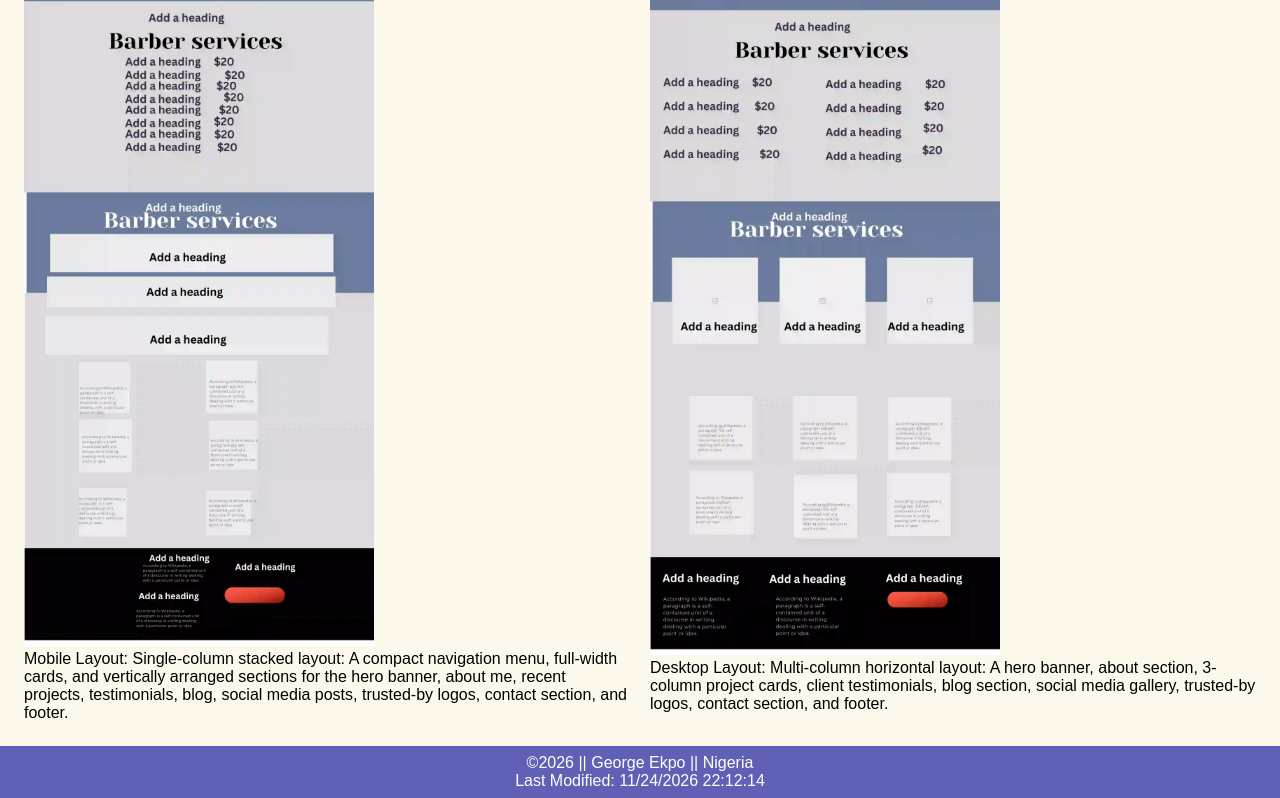
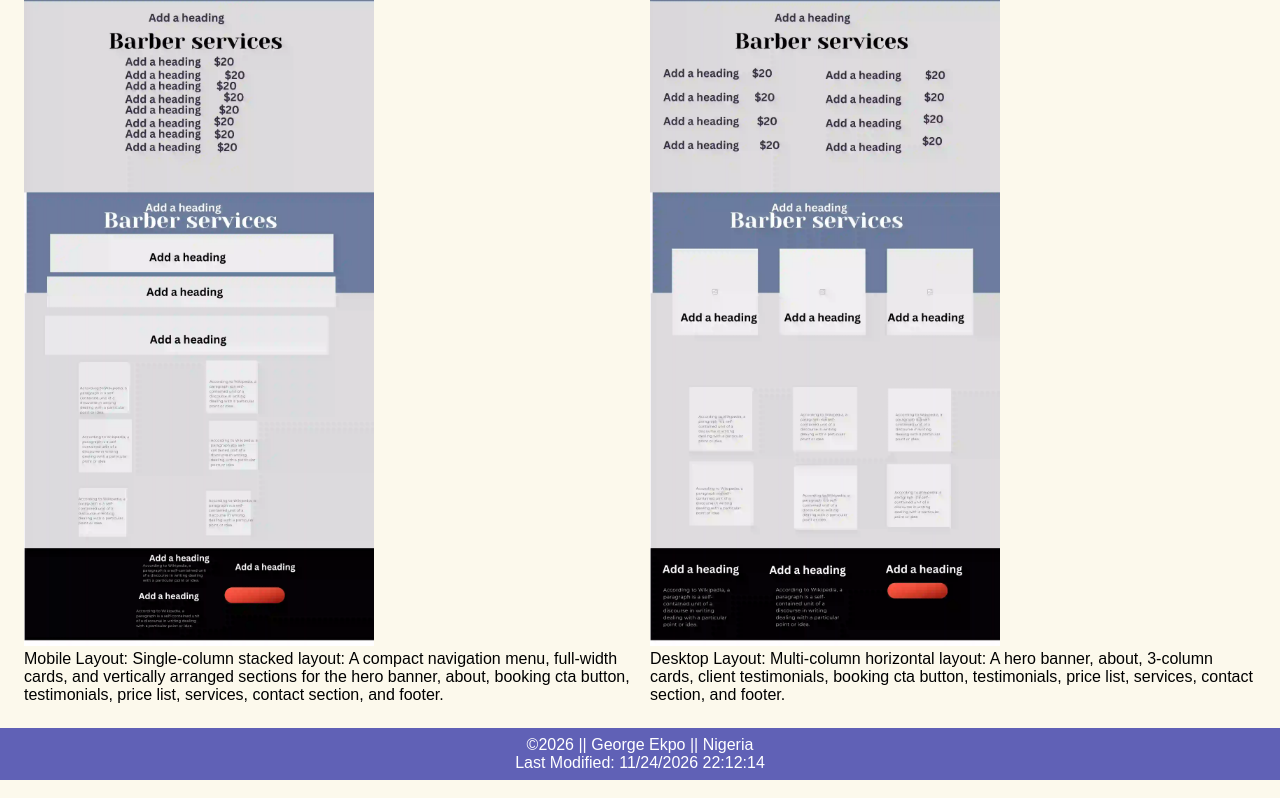
Before and after one commit to MeekyMareal/wdd231, a plain HTML site: page project/siteplan.html in a window 1280 px wide. Shown: the part 1605-2403 px from the top of the page. Drawn offline with Linux system fonts and the light colour scheme; a web font is replaced by a local one.

Commit message:
wireframe correction

```diff
--- a/project/siteplan.html
+++ b/project/siteplan.html
@@ -79,11 +79,11 @@
         <div class="wireframe">
             <div>
                 <img src="images/small.webp" alt="Mobile layout wireframe view" width="350" loading="lazy">
-                <p><strong>Mobile Layout:</strong> Single-column stacked layout: A compact navigation menu, full-width cards, and vertically arranged sections for the hero banner, about me, recent projects, testimonials, blog, social media posts, trusted-by logos, contact section, and footer.</p>
+                <p><strong>Mobile Layout:</strong> Single-column stacked layout: A compact navigation menu, full-width cards, and vertically arranged sections for the hero banner, about, booking cta button, testimonials, price list, services, contact section, and footer.</p>
             </div>
             <div>
                 <img src="images/large.webp" alt="Desktop layout wireframe view"  width="350" loading="lazy">
-                <p><strong>Desktop Layout:</strong> Multi-column horizontal layout: A hero banner, about section, 3-column project cards, client testimonials, blog section, social media gallery, trusted-by logos, contact section, and footer.</p>
+                <p><strong>Desktop Layout:</strong> Multi-column horizontal layout: A hero banner, about, 3-column cards, client testimonials, booking cta button, testimonials, price list, services, contact section, and footer.</p>
             </div>
         </div>
     </main>
```
